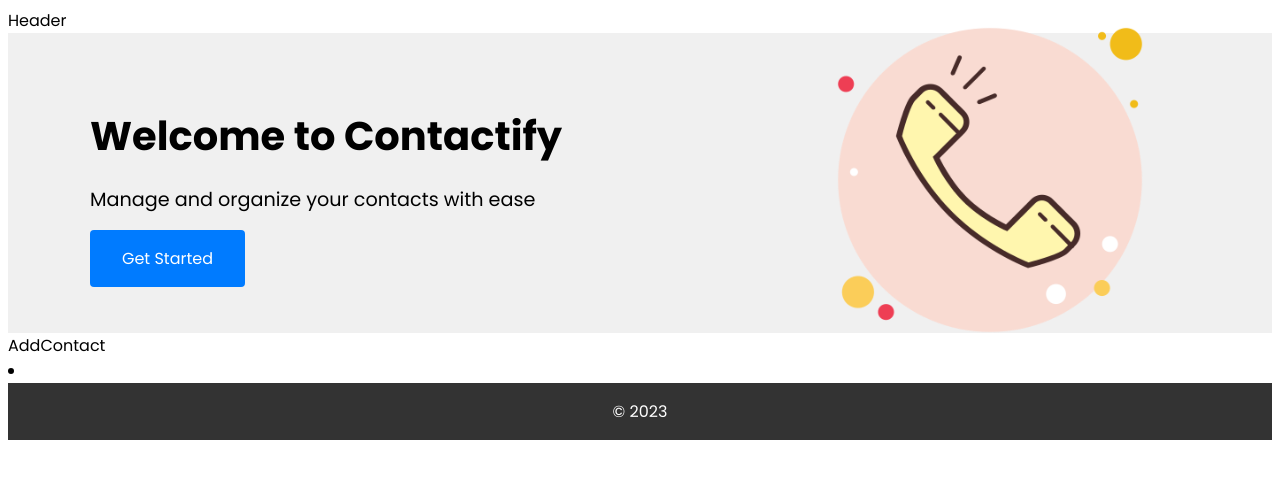
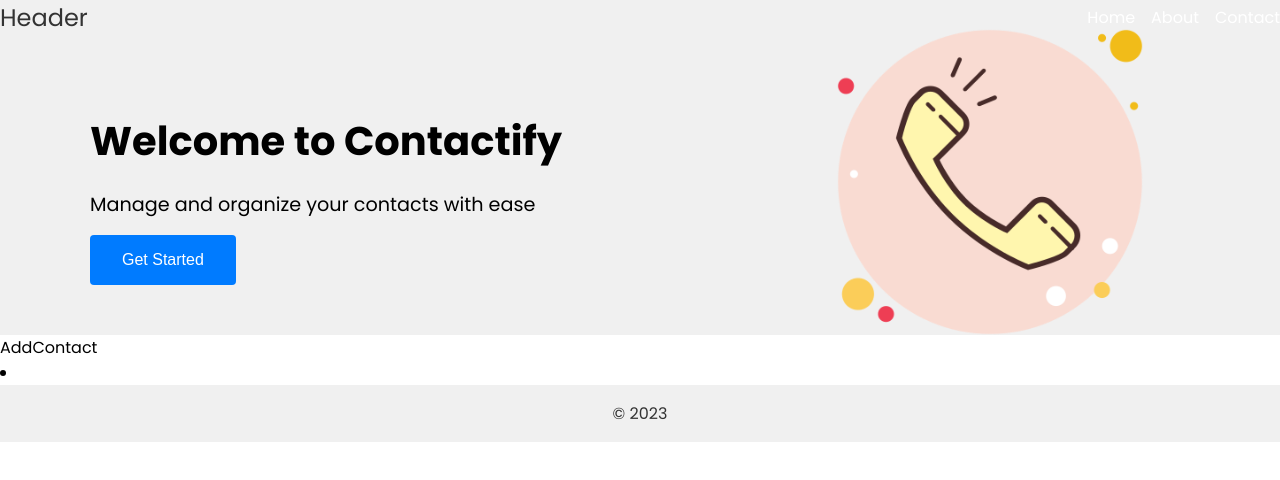
Before and after one commit to FREDVUNI/contactify, a React (Create React App) app: page / in a window 1280 px wide. Shown: the top 480 px of the page. Built offline with nearby package versions, Linux system fonts and the light colour scheme; the HTML template or start-up script is replaced by a standard one.

Commit message:
setting up design

```diff
--- a/src/App.js
+++ b/src/App.js
@@ -2,9 +2,9 @@ import Home from "./pages/Home";
 
 function App() {
   return (
-    <>
+    <div id="app">
     <Home/>
-    </>
+    </div>
   );
 }
 
--- a/src/components/Header.jsx
+++ b/src/components/Header.jsx
@@ -2,7 +2,14 @@ import React from 'react'
 
 const Header = () => {
   return (
-    <div>Header</div>
+    <div className="header">
+      <div className="header-logo">Header</div>
+      <nav className="header-nav">
+        <a href="#" className="header-nav-item">Home</a>
+        <a href="#" className="header-nav-item">About</a>
+        <a href="#" className="header-nav-item">Contact</a>
+      </nav>
+    </div>
   )
 }
 
--- a/src/index.css
+++ b/src/index.css
@@ -1,7 +1,50 @@
 /* style.css */
 @import url('https://fonts.googleapis.com/css2?family=Poppins:wght@400;600;700&display=swap');
-*{
+body{
   font-family: 'Poppins', sans-serif;
+  padding: 0;
+  margin: 0;
+}
+#app {
+  max-width: 100%;
+}
+/* Header.css */
+.header {
+  background-color: #f0f0f0;
+  color: #333;
+  display: flex;
+  align-items: center;
+  justify-content: space-between;
+}
+
+.header-logo {
+  font-size: 1.5rem;
+}
+
+.header-nav {
+  display: flex;
+}
+
+.header-nav-item {
+  margin-left: 1rem;
+  color: #fff;
+  text-decoration: none;
+}
+
+/* Media Query for Smaller Screens */
+@media screen and (max-width: 768px) {
+  .header-logo {
+    font-size: 1.2rem;
+  }
+
+  .header-nav {
+    flex-direction: column;
+    align-items: center;
+  }
+
+  .header-nav-item {
+    margin: 0.5rem 0;
+  }
 }
 /* Hero.css */
 .hero {
@@ -84,8 +127,8 @@
 }
 /* Footer.css */
 .footer {
-  background-color: #333;
-  color: #fff;
+  background-color: #f0f0f0;
+  color: #333;
   padding: 1rem;
   text-align: center;
 }
```
